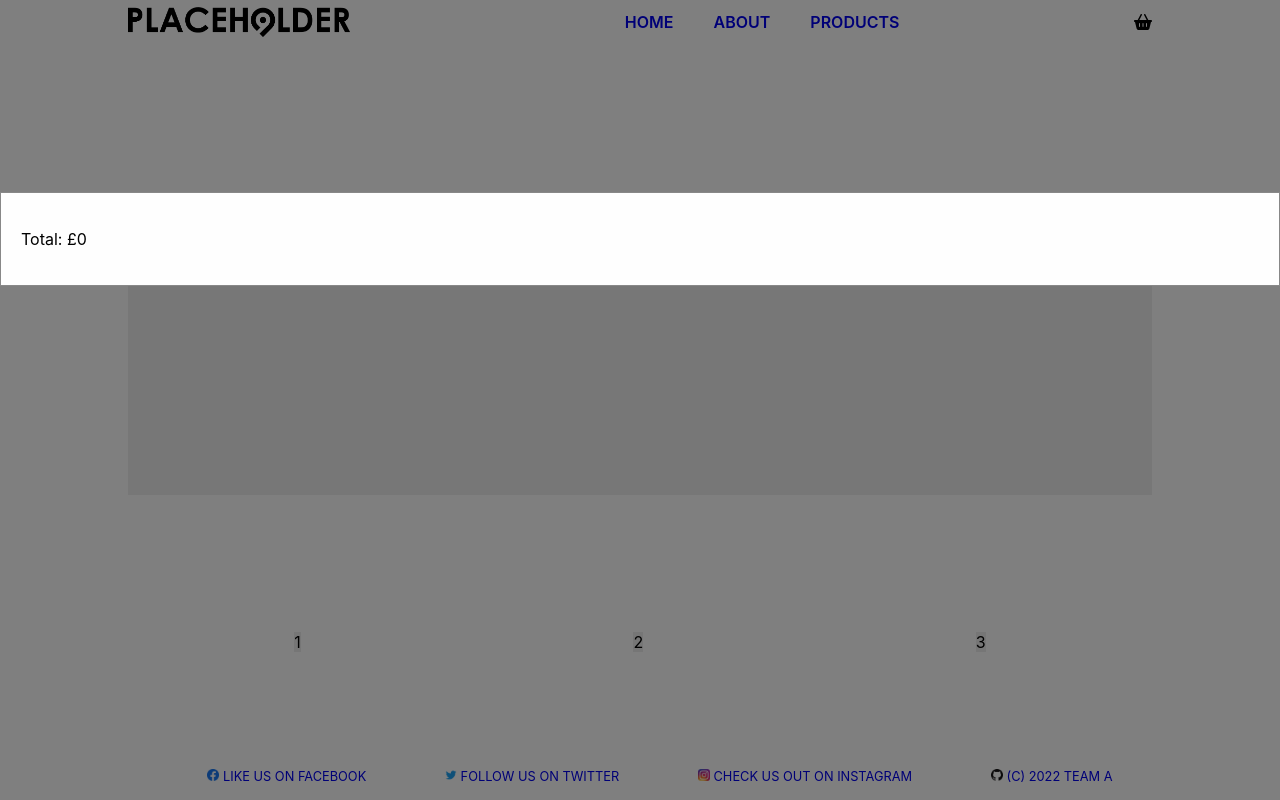
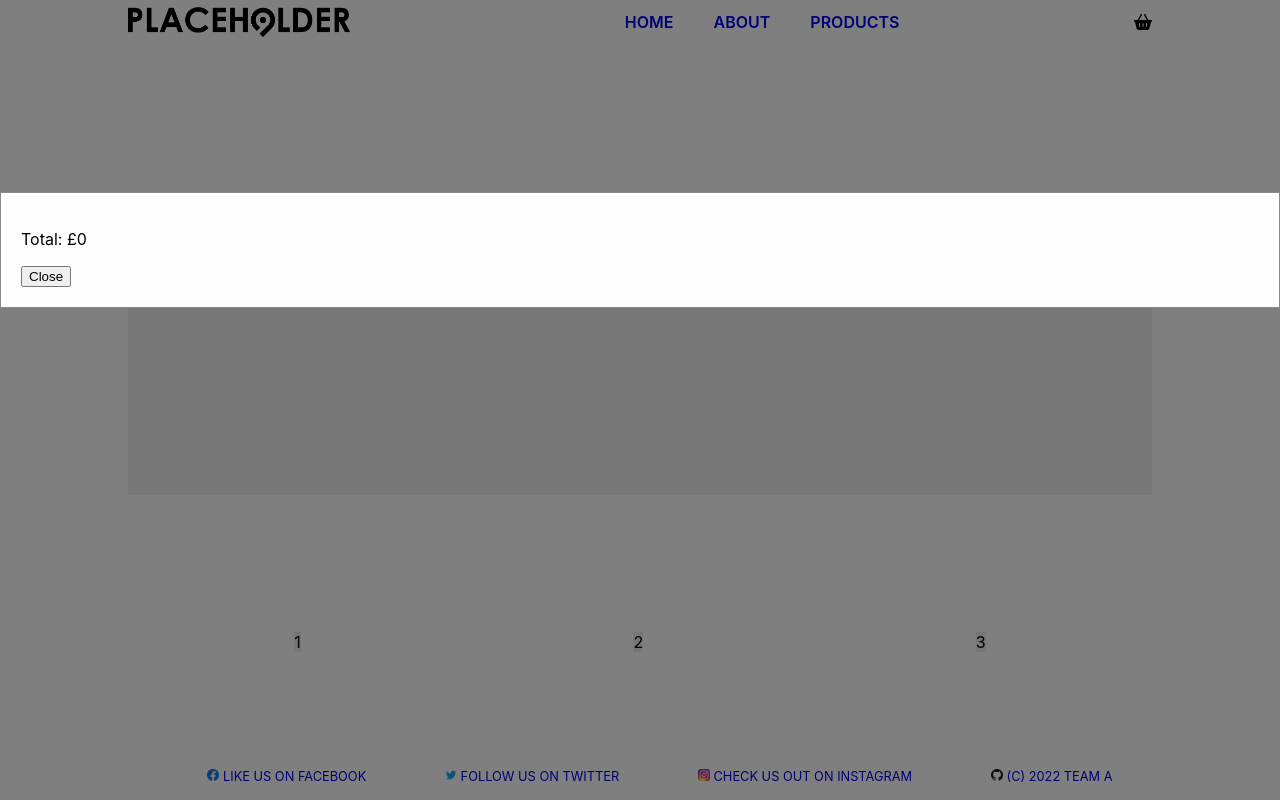
Before and after one commit to rosus89/group-assignment, a React (Create React App) app: page / in a window 1280 px wide. Both pictures are taken after a click on the element 1142 px from the left and 22 px from the top of the page. Built offline with nearby package versions, Linux system fonts and the light colour scheme.

Commit message:
Functional project

```diff
--- a/src/App.js
+++ b/src/App.js
@@ -23,7 +23,7 @@ function App() {
 
   return (
     <BrowserRouter>
-      <Layout basket={state.basket} dispatch={dispatch}>
+      <Layout basket={state.basket} dispatch={dispatch} modal={state.modal}>
           <Routes>
               <Route path='/' element={<Home/>}/>
               <Route path='/about' element={<About/>}/>
--- a/src/components/Basket.css
+++ b/src/components/Basket.css
@@ -12,7 +12,7 @@
     display: block;
   }
   .hidden{
-        display: none;
+    display: none;
   }
 
   .modal-content {
--- a/src/components/Basket.js
+++ b/src/components/Basket.js
@@ -2,13 +2,16 @@
 import "./Basket.css"
 import BasketProduct from "./BasketProduct"
 
-function Basket({basket, dispatch,display}) {
-    const total = (basket)=>basket.reduce((sum, product)=>sum+parseInt(product.price.replace('£','')),0)
+
+function Basket({basket, dispatch,modal}) {
+
+    const total = (basket)=>basket.reduce((sum, product)=>sum+parseInt(product.price.replace('£','')) *product.amount,0)
     return (
-       <div className= {`modal ${display ? "show" : "hidden"}`}>
+       <div className= {`modal ${modal ? "show" : "hidden"}`}>
             <div className="modal-content">
             {basket.map(product => <BasketProduct key={product._id} product={product} dispatch={dispatch}></BasketProduct>)}
             <p>Total: £{total(basket)}</p>
+            <button onClick={()=>dispatch({type:"toggleBasket"})}>Close</button>
             </div>
 
        </div>
--- a/src/components/Header.js
+++ b/src/components/Header.js
@@ -2,19 +2,17 @@ import NavBar from "./NavBar"
 import './Header.css'
 import { FontAwesomeIcon } from '@fortawesome/react-fontawesome'
 import { faBasketShopping } from '@fortawesome/free-solid-svg-icons'
-import Basket from "./Basket"
-import {useState} from 'react'
+
+
 
 function Header({basket, dispatch}) {
-    const [modal, setModal] = useState(false)
-    const toggleModal = () => setModal(!modal)
+
     return (
     <header>
         <img src="./images/placeholder-logo.png" alt="logo" />
         <NavBar/>
-        <div className="basket" onClick={()=>toggleModal()}>
+        <div className="basket" onClick={()=>dispatch({type:"toggleBasket"})}>
             <FontAwesomeIcon icon={ faBasketShopping }/>
-            <Basket basket={basket} dispatch={dispatch} display={modal}/>
         </div>
     </header>
     )
--- a/src/components/Layout.js
+++ b/src/components/Layout.js
@@ -1,13 +1,15 @@
 import Header from './Header'
 import Footer from './Footer'
 import './Layout.css'
+import Basket from "./Basket"
 
-function Layout({children, basket, dispatch}) {
+function Layout({children, basket, dispatch, modal}) {
     return (
         <div className='wrapper' role="none">
         <Header basket={basket} dispatch={dispatch} />
         {children}
         <Footer />
+        <Basket basket={basket} dispatch={dispatch} modal={modal}/>
         </div>
     )
 }
--- a/src/store/index.js
+++ b/src/store/index.js
@@ -1,7 +1,8 @@
 const initialState= {
                         productsLoaded:false,
                         products:[],
-                        basket:[]
+                        basket:[],
+                        modal:false
                     }
 
 // will probably use this later
@@ -30,6 +31,12 @@ function reducer (state, action) {
             return {
                 ...state,
                 basket:changeAmount(state, action.payload.id, action.payload.action)
+            }
+        case 'toggleBasket':
+            console.log("triggered")
+            return {
+                ...state,
+                modal:!state.modal
             }
 
         default:
```
